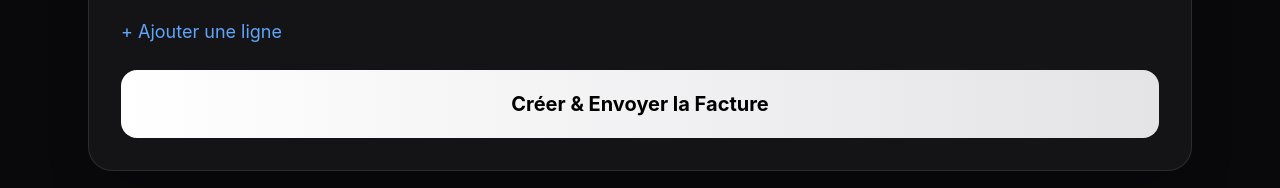
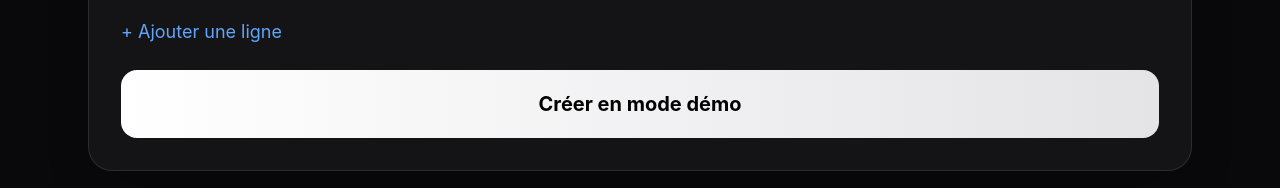
Before and after one commit to Nisso-devIA/freelance-facture-pro, a Next.js app: page /demo in a window 1280 px wide. Shown: the part 604-792 px from the top of the page. Built offline with nearby package versions, Linux system fonts and the light colour scheme; no server answers; what @react-pdf/renderer would draw is missing.

Commit message:
fix: InvoiceForm props pour demoMode

```diff
--- a/components/InvoiceForm.tsx
+++ b/components/InvoiceForm.tsx
@@ -12,12 +12,17 @@ interface InvoiceItem {
   price: number
 }
 
-export function InvoiceForm({ onSuccess }: { onSuccess: () => void }) {
+interface InvoiceFormProps {
+  onSuccess?: () => void
+  demoMode?: boolean
+  onDemoCreate?: (newInvoice: any) => void
+}
+
+export function InvoiceForm({ onSuccess, demoMode = false, onDemoCreate }: InvoiceFormProps) {
   const [items, setItems] = useState<InvoiceItem[]>([{ description: '', quantity: 1, price: 0 }])
   const [loading, setLoading] = useState(false)
   const supabase = createClientComponentClient()
 
-  // ⚠️ WARNING BLACKHAT : Service Role Key côté client = très risqué (tout le monde peut bypass RLS)
   const serviceSupabase = useMemo(() => createClient(
     process.env.NEXT_PUBLIC_SUPABASE_URL!,
     process.env.NEXT_PUBLIC_SUPABASE_SERVICE_ROLE_KEY!
@@ -48,14 +53,31 @@ export function InvoiceForm({ onSuccess }: { onSuccess: () => void }) {
     }
 
     const totalAmount = items.reduce((sum, item) => sum + item.quantity * item.price, 0)
+    const invoiceNumber = 'FAC-' + Date.now().toString().slice(-8)
 
+    // ==================== MODE DÉMO ====================
+    if (demoMode && onDemoCreate) {
+      onDemoCreate({
+        number: invoiceNumber,
+        client_name: clientName,
+        client_email: clientEmail,
+        amount: totalAmount,
+        status: 'sent' as const,
+        items,
+      })
+      alert(`✅ Facture démo ${invoiceNumber} créée (effacée au rechargement)`)
+      setItems([{ description: '', quantity: 1, price: 0 }])
+      setLoading(false)
+      return
+    }
+    // ===================================================
+
+    // Mode normal (Supabase)
     try {
       const { data: { user } } = await supabase.auth.getUser()
       if (!user) throw new Error('Tu dois être connecté')
 
-      const invoiceNumber = 'FAC-' + Date.now().toString().slice(-8)
       const pdfBlob = await generatePDF({ number: invoiceNumber, client: clientName, items })
-
       const filePath = `${user.id}/${invoiceNumber}.pdf`
 
       const { error: uploadError } = await serviceSupabase.storage
@@ -66,11 +88,10 @@ export function InvoiceForm({ onSuccess }: { onSuccess: () => void }) {
 
       const { data: { publicUrl } } = supabase.storage.from('invoices').getPublicUrl(filePath)
 
-      // FIX : client_name au lieu de client pour matcher ton interface Dashboard
       await supabase.from('invoices').insert({
         user_id: user.id,
         number: invoiceNumber,
-        client_name: clientName,        // ← CORRIGÉ ICI
+        client_name: clientName,
         client_email: clientEmail,
         amount: totalAmount,
         status: 'sent',
@@ -80,11 +101,9 @@ export function InvoiceForm({ onSuccess }: { onSuccess: () => void }) {
 
       await sendInvoiceEmail({ to: clientEmail, clientName, invoiceNumber, amount: totalAmount, pdfUrl: publicUrl })
 
-      alert(`✅ Facture ${invoiceNumber} créée et envoyée avec succès !`)
-
+      alert(`✅ Facture ${invoiceNumber} créée et envoyée !`)
       setItems([{ description: '', quantity: 1, price: 0 }])
-      onSuccess()
-
+      onSuccess?.()
     } catch (err: any) {
       console.error(err)
       alert('❌ ' + (err.message || 'Erreur inconnue'))
@@ -105,26 +124,9 @@ export function InvoiceForm({ onSuccess }: { onSuccess: () => void }) {
       <div className="space-y-4 mb-8">
         {items.map((item, index) => (
           <div key={index} className="flex gap-4 items-end">
-            <input
-              placeholder="Description"
-              value={item.description}
-              onChange={(e) => updateItem(index, 'description', e.target.value)}
-              className="flex-1 bg-zinc-950/80 border border-white/10 rounded-2xl px-6 py-4"
-            />
-            <input
-              type="number"
-              min="1"
-              value={item.quantity}
-              onChange={(e) => updateItem(index, 'quantity', parseFloat(e.target.value) || 1)}
-              className="w-24 bg-zinc-950/80 border border-white/10 rounded-2xl px-6 py-4 text-center"
-            />
-            <input
-              type="number"
-              step="0.01"
-              value={item.price}
-              onChange={(e) => updateItem(index, 'price', parseFloat(e.target.value) || 0)}
-              className="w-32 bg-zinc-950/80 border border-white/10 rounded-2xl px-6 py-4"
-            />
+            <input placeholder="Description" value={item.description} onChange={(e) => updateItem(index, 'description', e.target.value)} className="flex-1 bg-zinc-950/80 border border-white/10 rounded-2xl px-6 py-4" />
+            <input type="number" min="1" value={item.quantity} onChange={(e) => updateItem(index, 'quantity', parseFloat(e.target.value) || 1)} className="w-24 bg-zinc-950/80 border border-white/10 rounded-2xl px-6 py-4 text-center" />
+            <input type="number" step="0.01" value={item.price} onChange={(e) => updateItem(index, 'price', parseFloat(e.target.value) || 0)} className="w-32 bg-zinc-950/80 border border-white/10 rounded-2xl px-6 py-4" />
             <button type="button" onClick={() => removeItem(index)} className="text-red-500 hover:text-red-600 text-2xl px-3">✕</button>
           </div>
         ))}
@@ -132,12 +134,8 @@ export function InvoiceForm({ onSuccess }: { onSuccess: () => void }) {
 
       <button type="button" onClick={addItem} className="text-blue-400 hover:text-blue-500 mb-6 text-lg">+ Ajouter une ligne</button>
 
-      <button
-        onClick={handleSubmit}
-        disabled={loading}
-        className="w-full bg-gradient-to-r from-white to-zinc-200 text-black font-bold py-5 rounded-2xl text-xl hover:brightness-110 disabled:opacity-70 transition"
-      >
-        {loading ? 'Création & Envoi en cours...' : 'Créer & Envoyer la Facture'}
+      <button onClick={handleSubmit} disabled={loading} className="w-full bg-gradient-to-r from-white to-zinc-200 text-black font-bold py-5 rounded-2xl text-xl hover:brightness-110 disabled:opacity-70 transition">
+        {loading ? 'Création en cours...' : demoMode ? 'Créer en mode démo' : 'Créer & Envoyer la Facture'}
       </button>
     </div>
   )
```
